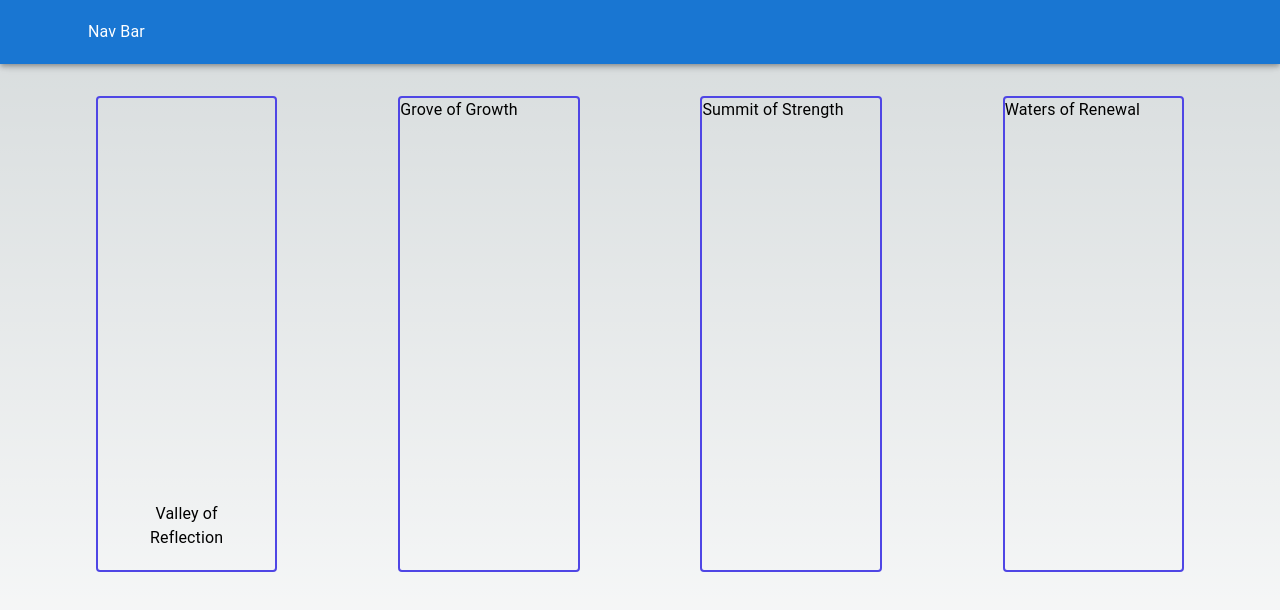
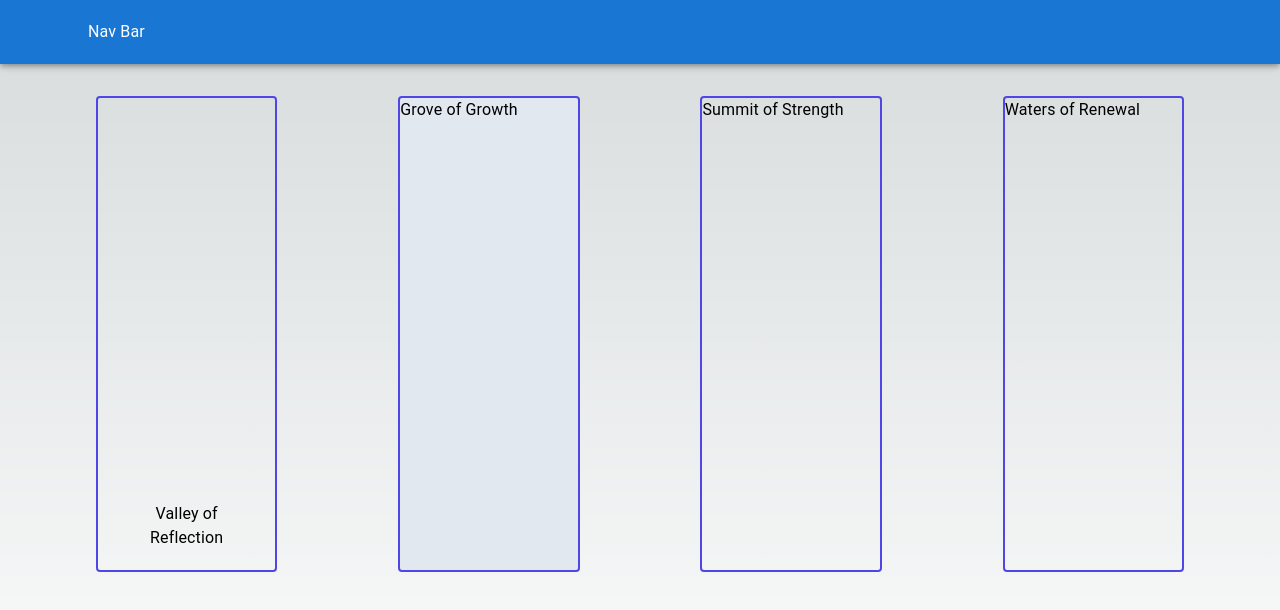
Before and after one commit to matthew-zahm/eco-status, a Next.js app: page / in a window 1280 px wide. Shown: the top 610 px of the page. Built offline with nearby package versions, Linux system fonts and the light colour scheme.

Commit message:
added var

```diff
--- a/src/app/page.tsx
+++ b/src/app/page.tsx
@@ -5,6 +5,9 @@ import { Box, Paper } from "@mui/material";
 
 
 export default function Home() {
+  var tile_1 = "Valley of Reflection";
+
+
   return (
     <>
       <main className="flex min-h-screen flex-col items-center justify-between p-24">
@@ -14,10 +17,10 @@ export default function Home() {
 
             </Grid>
             <Grid item>
-              <Typography className="text-center p-5">Valley of Reflection</Typography>
+              <Typography className="text-center p-5">{tile_1}</Typography>
             </Grid>
           </Grid>
-          <Grid item container xs={2} className="border-2 border-indigo-600 rounded">
+          <Grid item container xs={2} className="bg-slate-200 border-2 border-indigo-600 rounded">
             <Typography>Grove of Growth</Typography>
           </Grid>
           <Grid item container xs={2} className="border-2 border-indigo-600 rounded">
```
